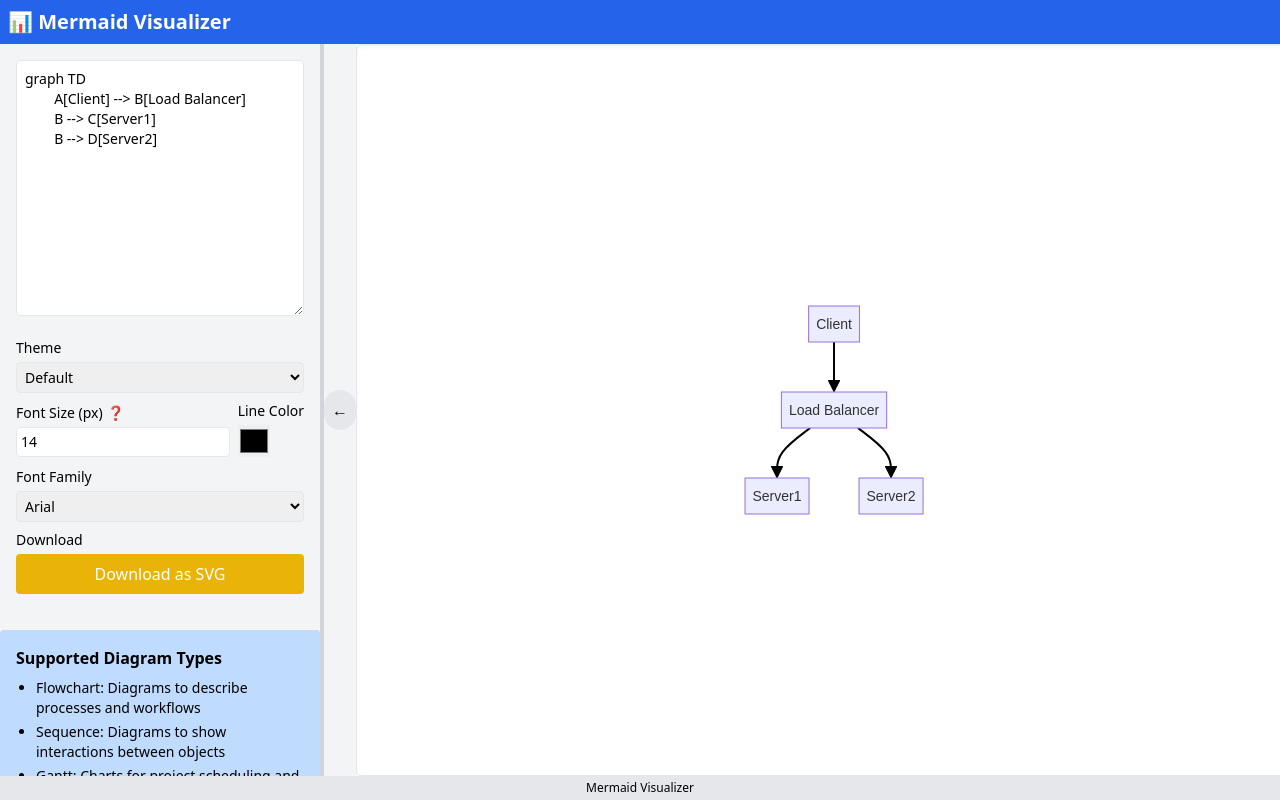
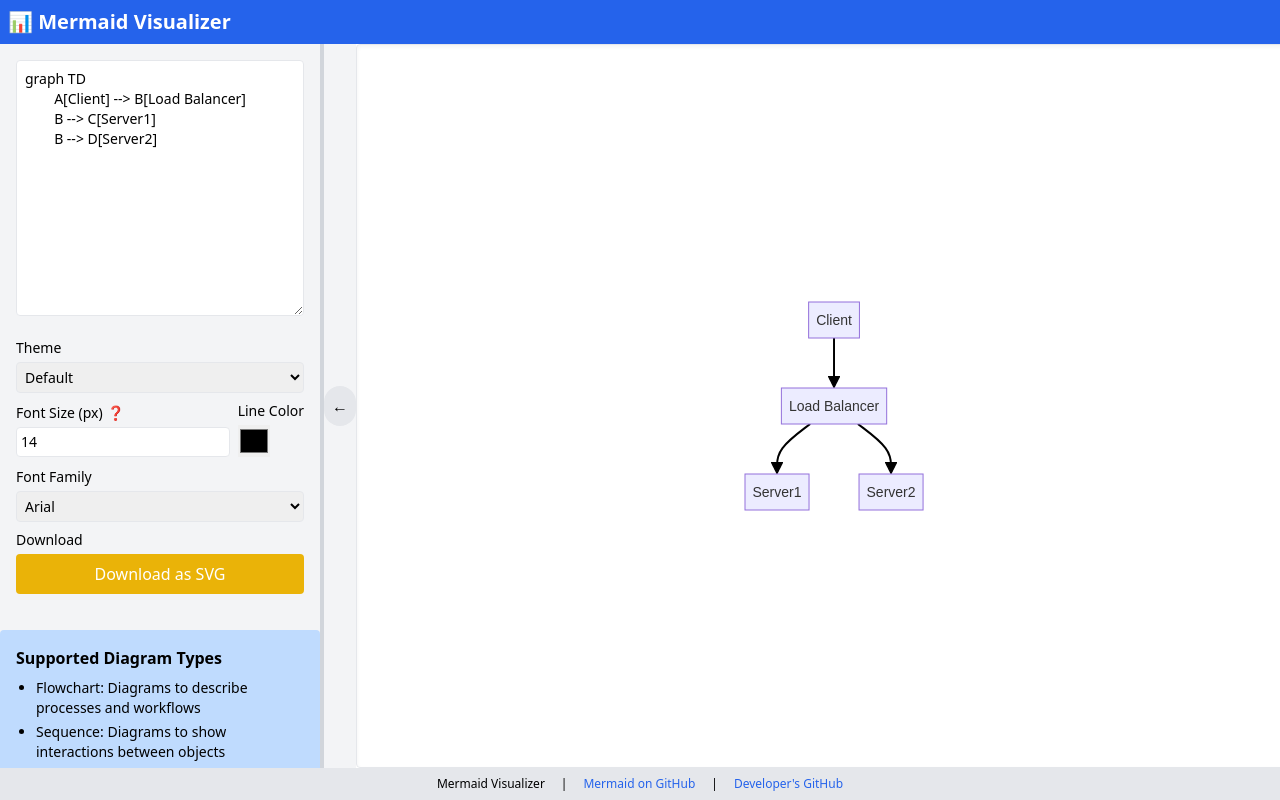
Before and after one commit to killerapp/mermaid-render, a Next.js app: page / in a window 1280 px wide. Built offline with nearby package versions, Linux system fonts and the light colour scheme.

Commit message:
feat: Add links and icons to the footer

```diff
--- a/components/MermaidRenderer.jsx
+++ b/components/MermaidRenderer.jsx
@@ -1,6 +1,8 @@
 import React, { useState } from 'react';
 import DiagramRenderer from './DiagramRenderer';
 import DiagramControls from './DiagramControls';
+import { FontAwesomeIcon } from '@fortawesome/react-fontawesome';
+import { faGithub, faDiagram } from '@fortawesome/free-solid-svg-icons';
 
 const MermaidRenderer = () => {
     const [diagram, setDiagram] = useState(`graph TD
@@ -90,8 +92,31 @@ const MermaidRenderer = () => {
         />
       </main>
 
-      <footer className="bg-gray-200 p-1 text-center text-xs">
-        <p>Mermaid Visualizer</p>
+      <footer className="bg-gray-200 p-2 text-center text-xs flex items-center justify-center space-x-4">
+        <span className="flex items-center">
+          <FontAwesomeIcon icon={faDiagram} className="mr-1" />
+          Mermaid Visualizer
+        </span>
+        <span>|</span>
+        <a
+          href="https://github.com/mermaid-js/mermaid"
+          target="_blank"
+          rel="noopener noreferrer"
+          className="text-blue-600 hover:underline flex items-center"
+        >
+          <FontAwesomeIcon icon={faGithub} className="mr-1" />
+          Mermaid on GitHub
+        </a>
+        <span>|</span>
+        <a
+          href="https://github.com/killerapp"
+          target="_blank"
+          rel="noopener noreferrer"
+          className="text-blue-600 hover:underline flex items-center"
+        >
+          <FontAwesomeIcon icon={faGithub} className="mr-1" />
+          Developer's GitHub
+        </a>
       </footer>
     </div>
   );
```
